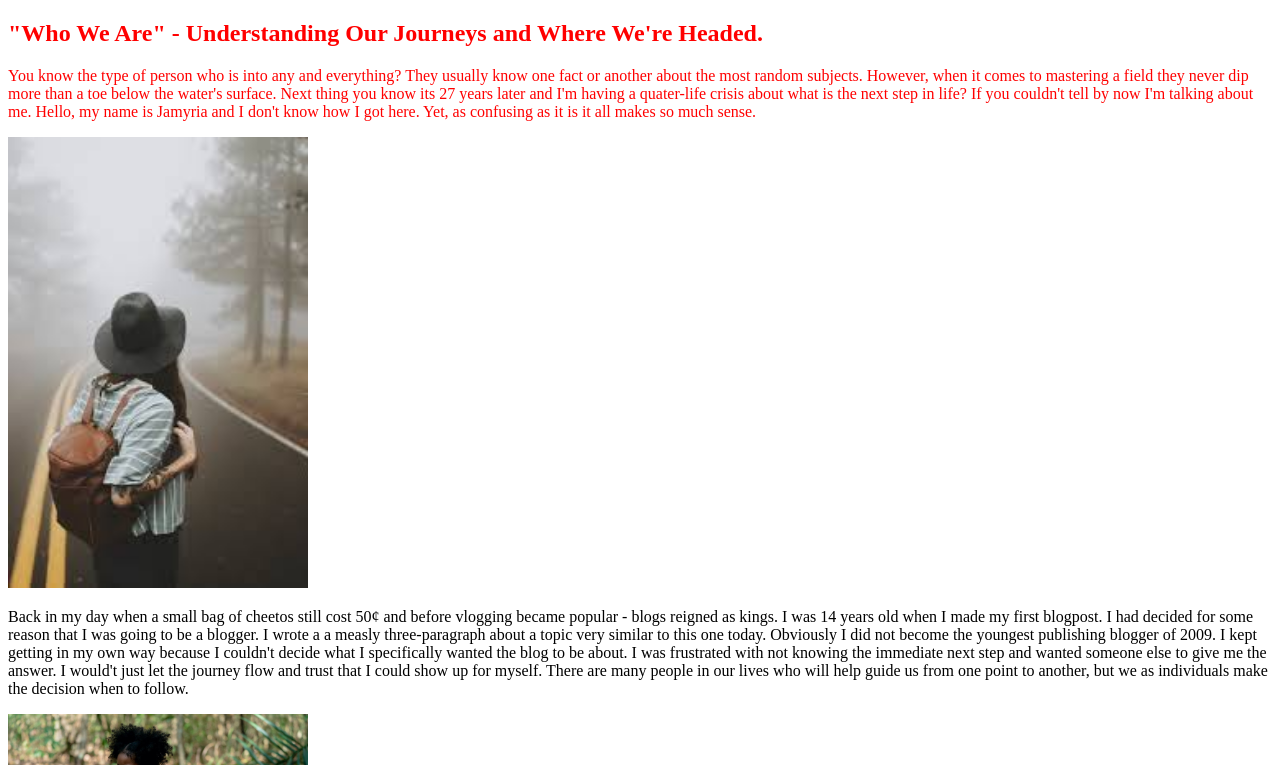
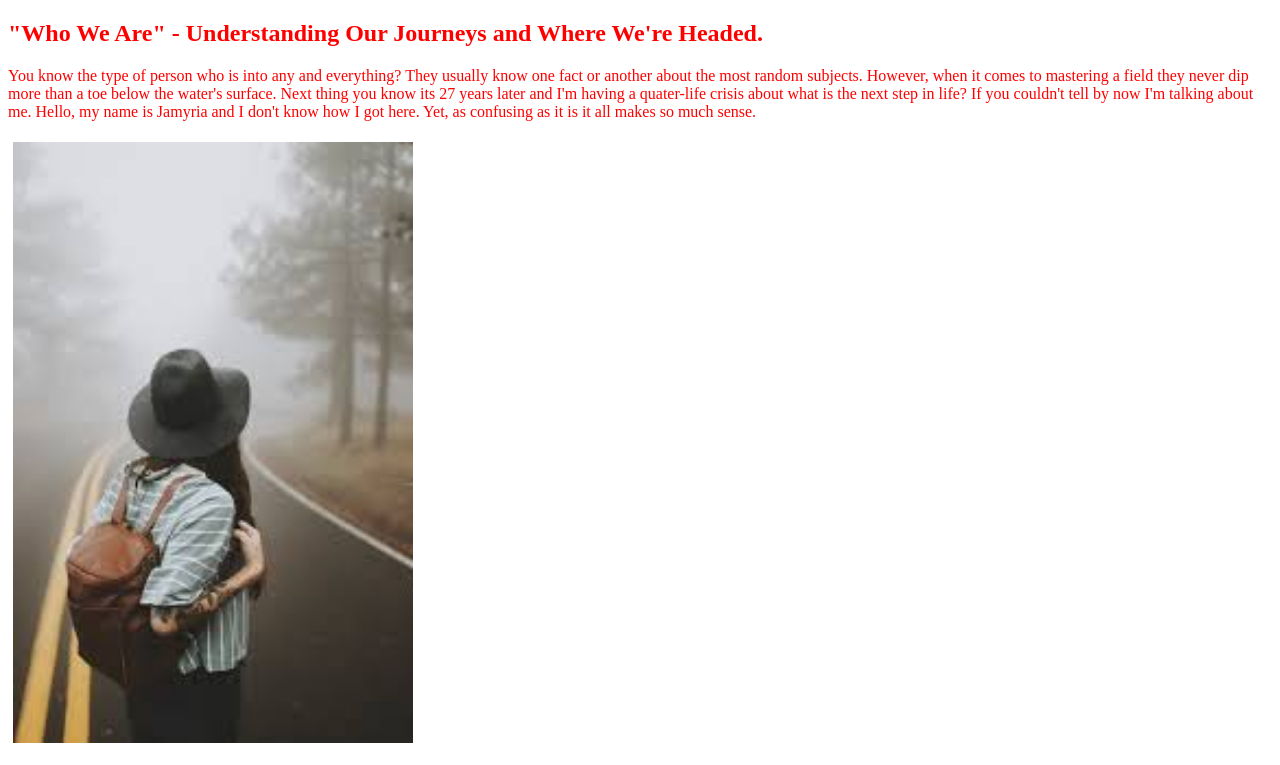
Before and after one commit to PT-Web-Dev-Jan-23/js-assignment-4-html-me-something-landersja, a website: page index.html in a window 1280 px wide. Shown: the top 765 px of the page. Drawn offline with Linux system fonts and the light colour scheme.

Commit message:
css padding/width update images

```diff
--- a/styles.css
+++ b/styles.css
@@ -12,6 +12,7 @@ body {
 }
 
 img {
-    width: 300px;
+    width: 400px;
+    padding: 5px;
 
 }
```
